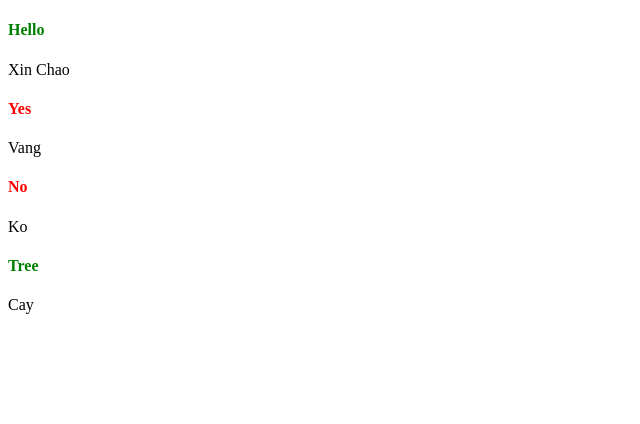
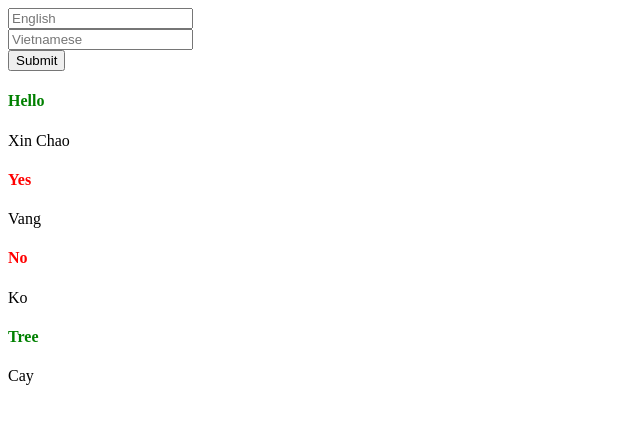
Before and after one commit to kdncode/angular-basic, an Angular app: page / in a window 1280 px wide. Shown: the top 424 px of the page, without its empty margins (0-640 px from the left). Built offline with nearby package versions, Linux system fonts and the light colour scheme.

Commit message:
CRUD (add)

```diff
--- a/src/app/words/words.component.html
+++ b/src/app/words/words.component.html
@@ -1,3 +1,8 @@
+<input [(ngModel)]="newEng" placeholder="English"><br/>
+<input [(ngModel)]="newVn" placeholder="Vietnamese">
+<br/>
+<button (click)="addWord();">Submit</button>
+
 <div *ngFor = "let word of arrWords" >
   <h4 [ngStyle] = "{ color: word.got ? 'green' : 'red' }">
       {{ word.en }}
--- a/src/app/words/words.component.ts
+++ b/src/app/words/words.component.ts
@@ -6,6 +6,9 @@ import { Component, OnInit } from '@angular/core';
   styleUrls: ['./words.component.css']
 })
 export class WordsComponent implements OnInit {
+
+  newEng = '';
+  newVn = '';
 
   arrWords = [
     { id: 1, en: 'Hello', vn: 'Xin Chao', got: true},
@@ -19,4 +22,15 @@ export class WordsComponent implements OnInit {
   ngOnInit() {
   }
 
+  addWord() {
+    this.arrWords.unshift({
+      id : this.arrWords.length + 1,
+      en : this.newEng,
+      vn : this.newVn,
+      got : false
+    });
+
+  this.newEng = '';
+  this.newVn = '';
+  }
 }
```
